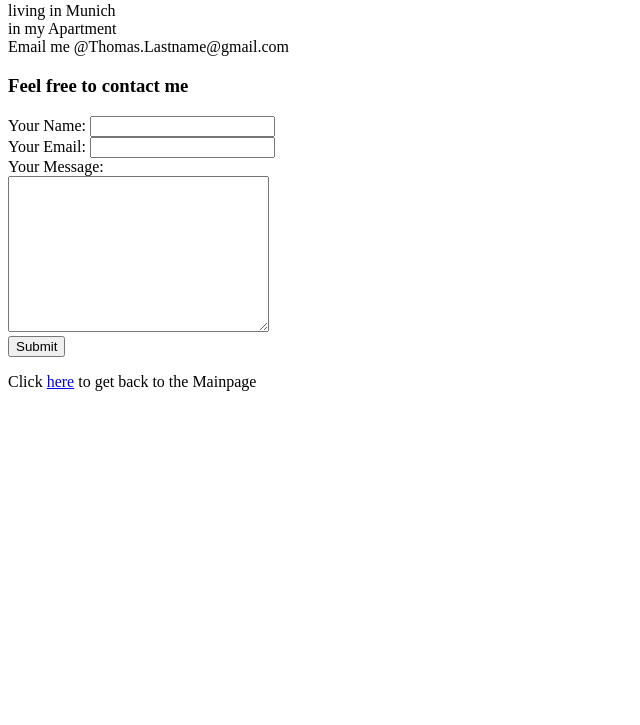
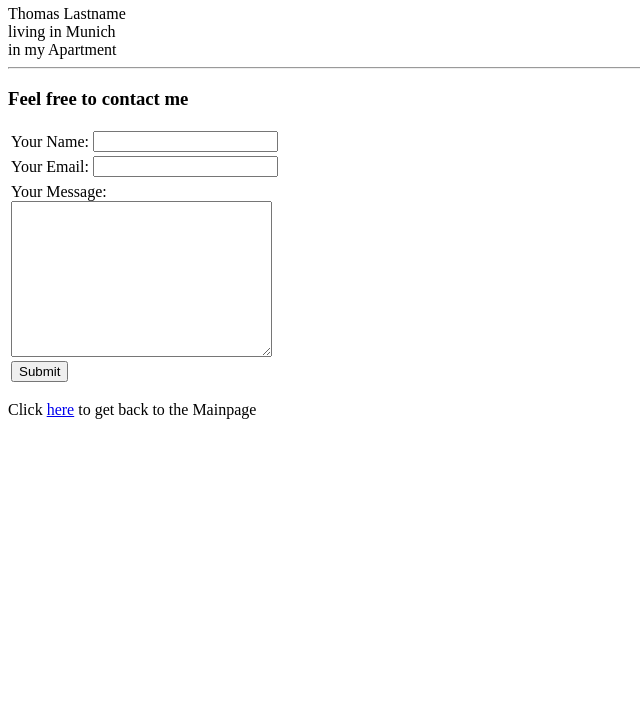
Before and after one commit to AmINowOnGitHub/Test, a plain HTML site: page contact_info.html in a window 1280 px wide. Shown: the part 75-800 px from the top of the page, without its empty margins (0-640 px from the left). Drawn offline with Linux system fonts and the light colour scheme.

Commit message:
Del 1 info line, added a table & a link
deleted the Email in the personal info
updated a new (but still not real) email address
added a table, so the Form is now prettier
added a link to the stylesheet for css

```diff
--- a/contact_info.html
+++ b/contact_info.html
@@ -3,24 +3,34 @@
 <head>
     <meta charset="UTF-8">
     <title>Contact Information</title>
+    <link rel="stylesheet" href="css/styles.css">
 </head>
 <body>
-    <h3>Contact Information</h3>
+    <h1>Contact Information:</h3>
     Thomas Lastname <br>
     living in Munich <br>
     in my Apartment <br>
-    Email me @Thomas.Lastname@gmail.com
-    <br>
+    <hr>
     <h3>Feel free to contact me</h3>
-    <form action="mailto:email@name.com" method="post" enctype="text/plain">
-        <label>Your Name:</label>
-        <input type="text" name="YourName"><br>
-        <label>Your Email:</label>
-        <input type="email" name="YourEmail"><br>
-        <label>Your Message:</label><br>
-        <textarea name="YourMessage" id="" cols="30" rows="10"></textarea><br>
-        <input type="submit">
+    <form action="mailto:Thomas.Lastname@email.com" method="post" enctype="text/plain">
+        <table>
+            <tr>
+                <td><label>Your Name:</label></td>
+                <td><input type="text" name="YourName"></td>
+            </tr>
+            <tr>
+                <td><label>Your Email:</label></td>
+                <td><input type="email" name="YourEmail"></td>
+            </tr>
 
+        </table>
+        <table>
+            <tr>
+                <td><label>Your Message:</label><br>
+                <textarea name="YourMessage" id="" cols="30" rows="10"></textarea><br>
+                <input type="submit"></td>
+            </tr>
+        </table>
     </form>
 
     <p>Click <a href="index.html">here</a> to get back to the Mainpage</p>
```
